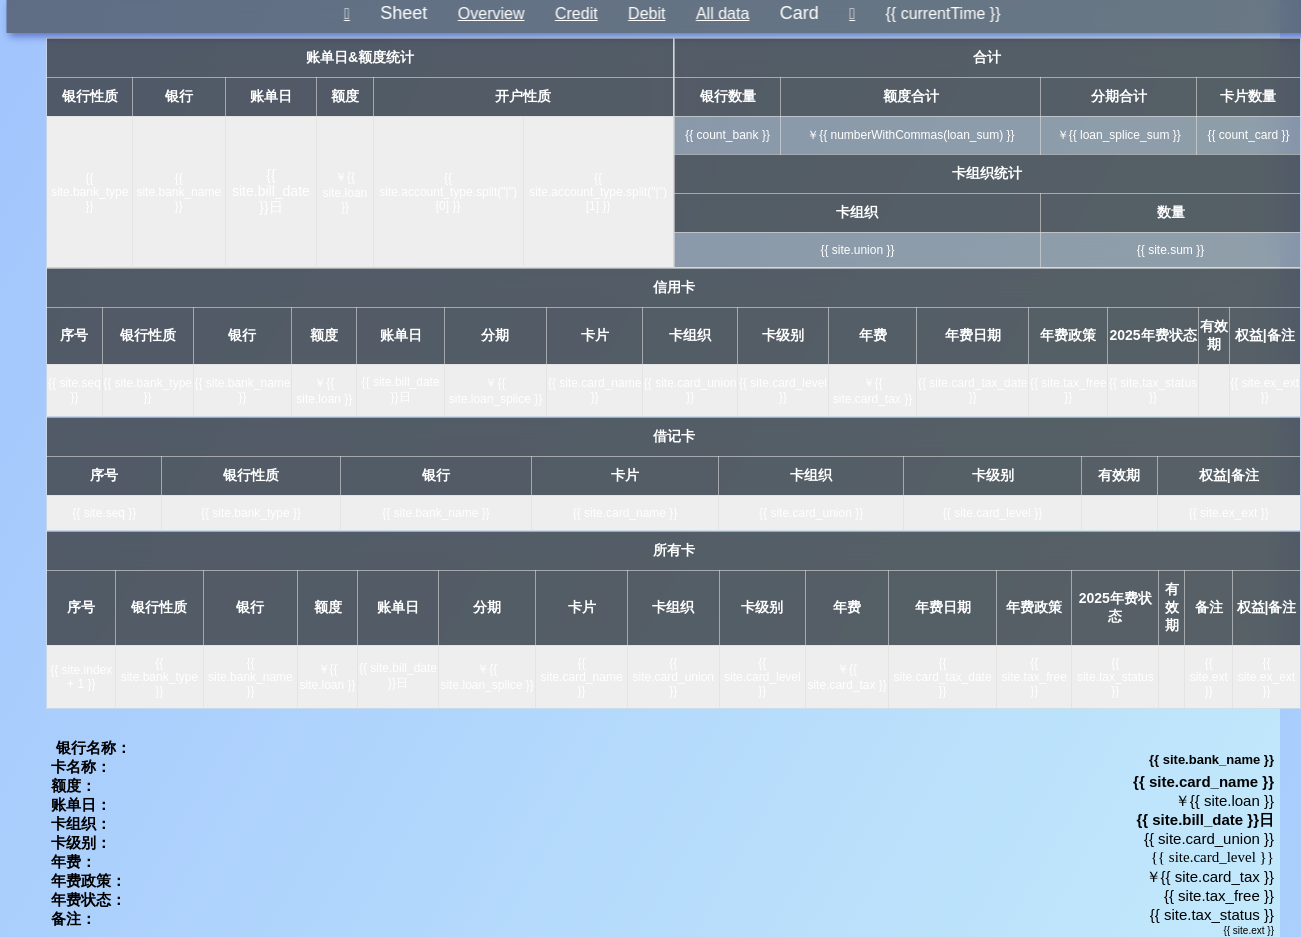
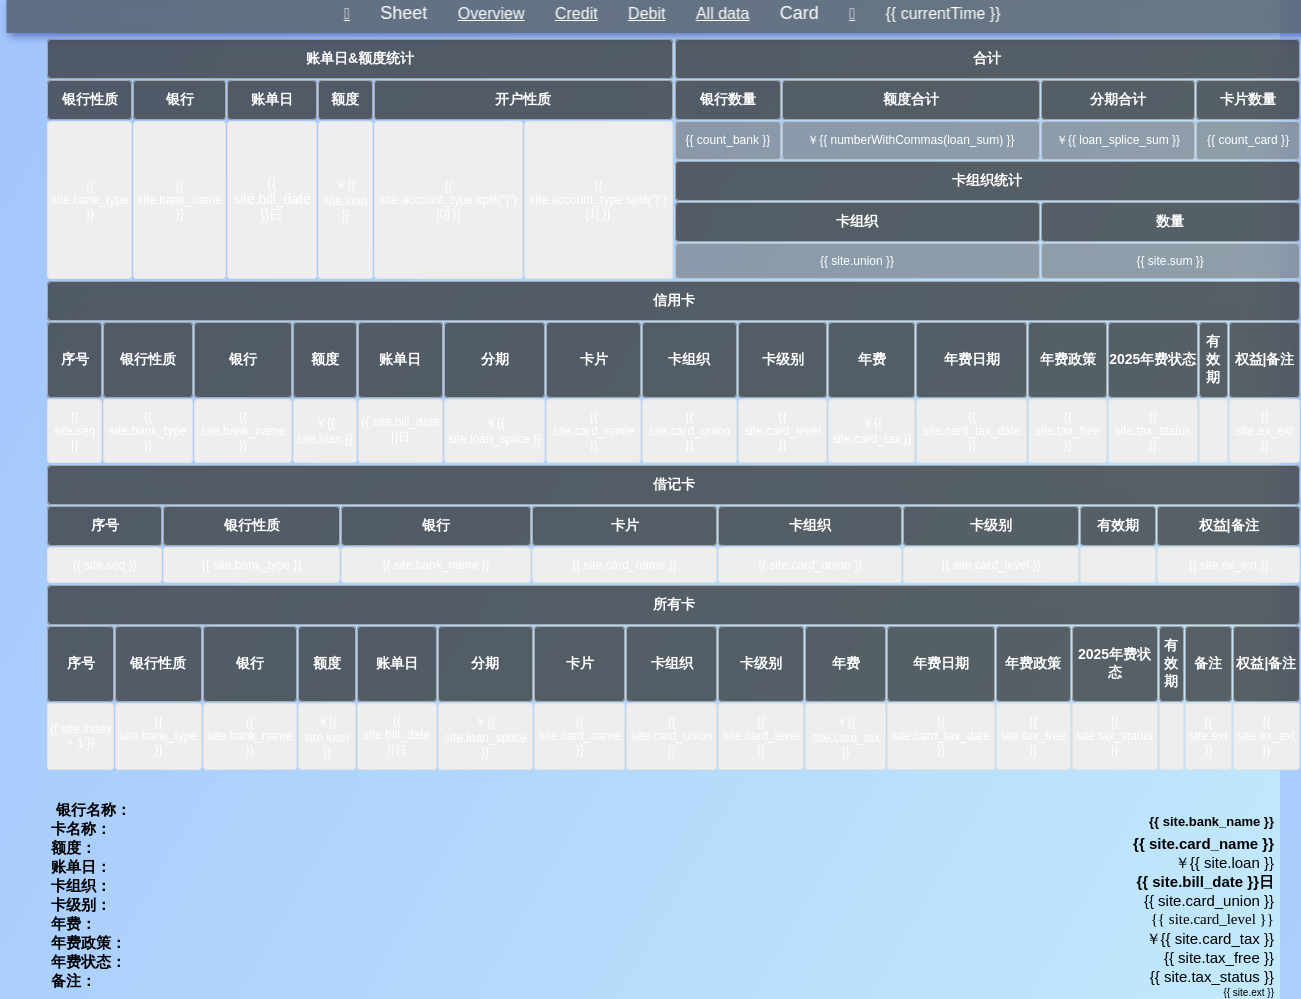

[number redacted]

--- a/css/card.css
+++ b/css/card.css
@@ -247,47 +247,47 @@ body {
 
 
 .BOB {
-    color: #cb030d;
+    color: #e64553;
 }
 
 .BOC {
-    color: #A71E32;
+    color: #d20f39;
 }
 
 .CCB {
-    color: #0066B3;
+    color: #1e66f5;
 }
 
 .CEB {
-    color: #6A1685;
+    color: #8839ef;
 }
 
 .CGB {
-    color: #E60021;
+    color: #fe640b;
 }
 
 .CIB {
-    color: #003F97;
+    color: #7287fd;
 }
 
 .CMB {
-    color: #A30030;
+    color: #dd7878;
 }
 
 .ICBC {
-    color: #C7000A;
+    color: #dc8a78;
 }
 
 .SPDB {
-    color: #000073;
+    color: #04a5e5;
 }
 
 .NS {
-    color: #319C8B;
+    color: #179299;
 }
 
 .CITIC {
-    color: #D70010;
+    color: #df8e1d;
 }
 
 
@@ -299,11 +299,20 @@ body {
 }
 
 table {
-    border-collapse: collapse;
+    border-collapse: separate;
     font-size: 12px;
     font-weight: normal;
     backdrop-filter: blur(15px);
     -webkit-backdrop-filter: blur(15px);
+    border-spacing: 1px;
+}
+th,
+td {
+    border: 1px solid #dddddd97;
+    border-radius: 4px;
+    color: #fff;
+    text-align: center;
+    padding: 10px 0;
 }
 
 .table0 {
@@ -312,15 +321,6 @@ table {
 
 .table1 {
     width: 100%;
-}
-
-
-th,
-td {
-    border: 1px solid #dddddd97;
-    color: #fff;
-    text-align: center;
-    padding: 10px 0;
 }
 
 table thead tr {
